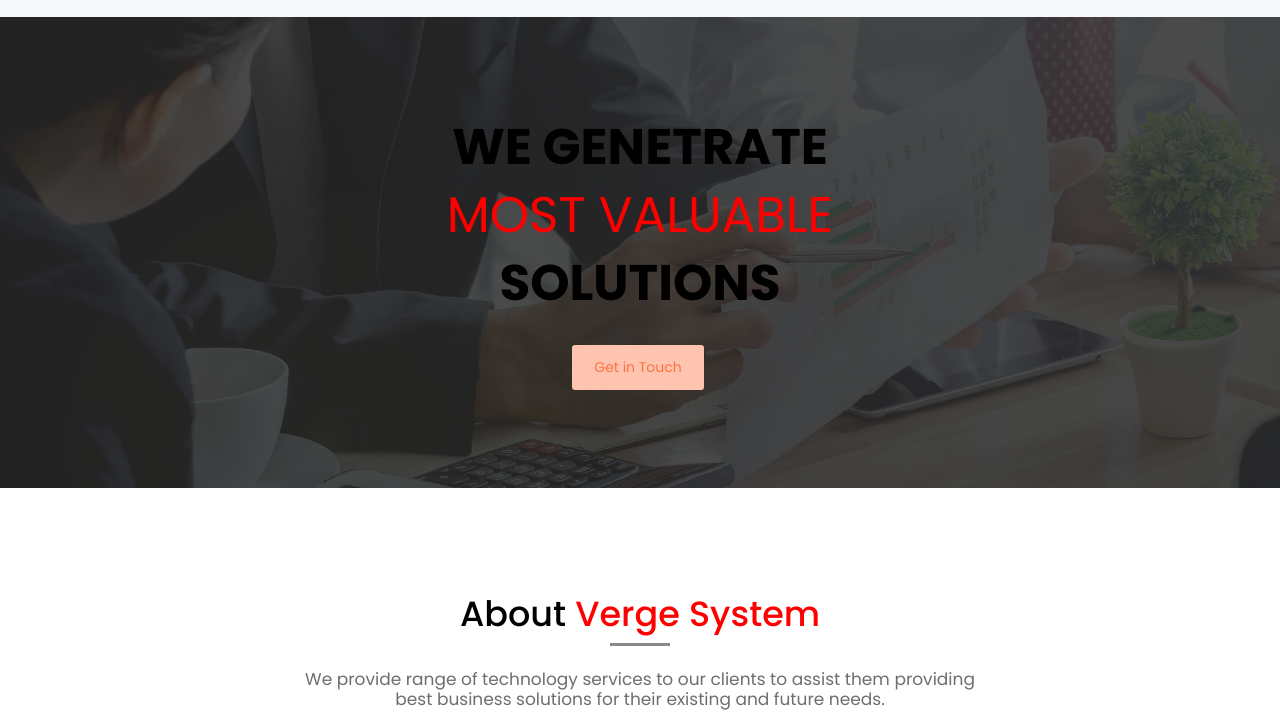
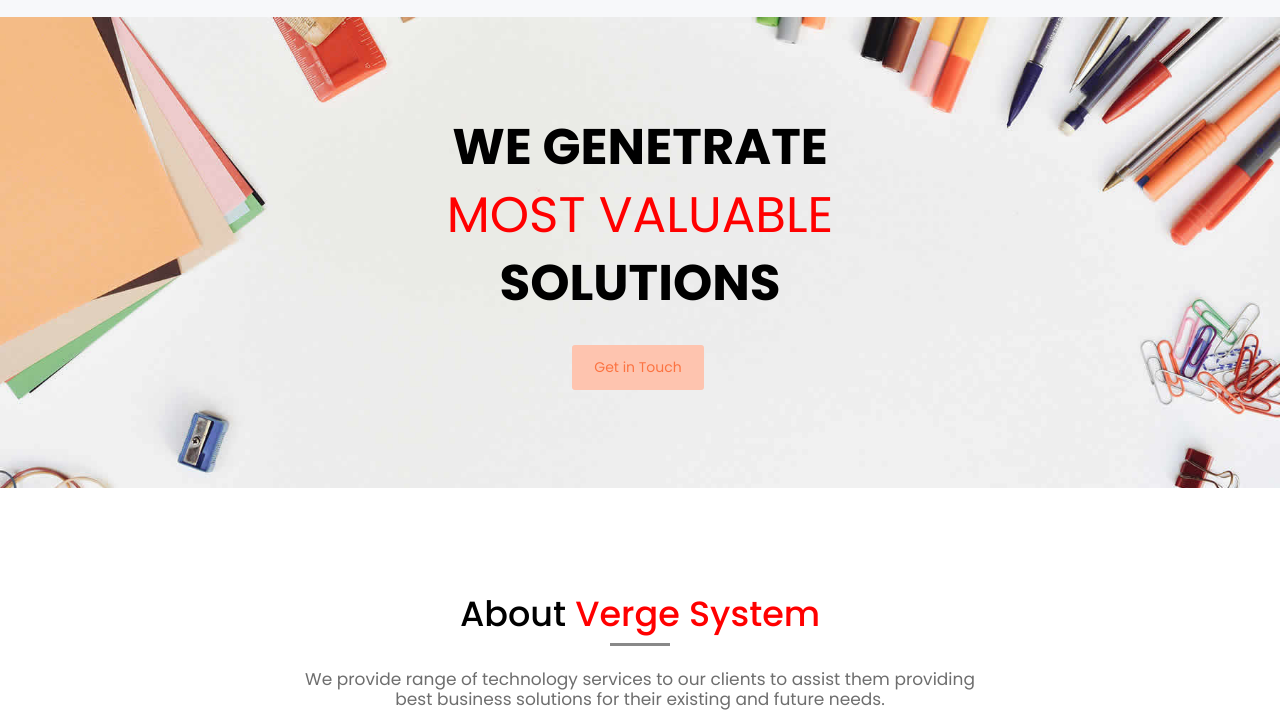
Before and after one commit to Sowmya2400/verge-systems, a website: page index.html in a window 1280 px wide. Shown: the part 93-805 px from the top of the page. Drawn offline with Linux system fonts and the light colour scheme.

Commit message:
back to bg

```diff
--- a/css/style1.css
+++ b/css/style1.css
@@ -130,7 +130,7 @@
 }
 
 .banner {
-    background-image: url("../images/Hero.png");
+    background-image: url("../images/header-bg.jpg");
     background-repeat: no-repeat;
     background-size: cover;
     padding: 100px 0 50px 0;
```
